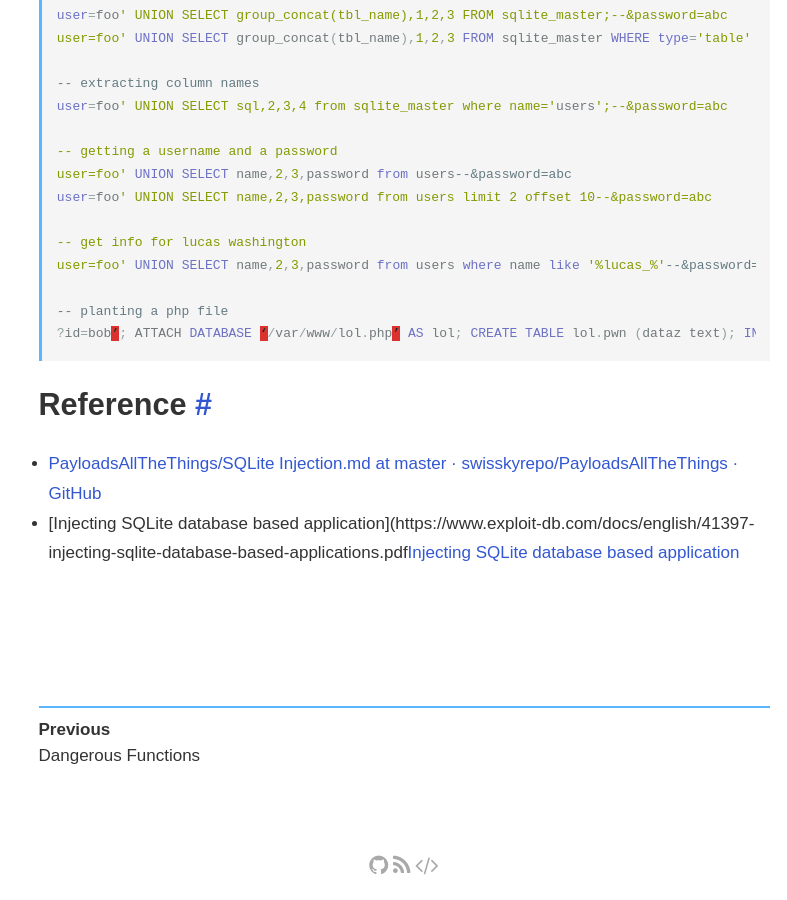
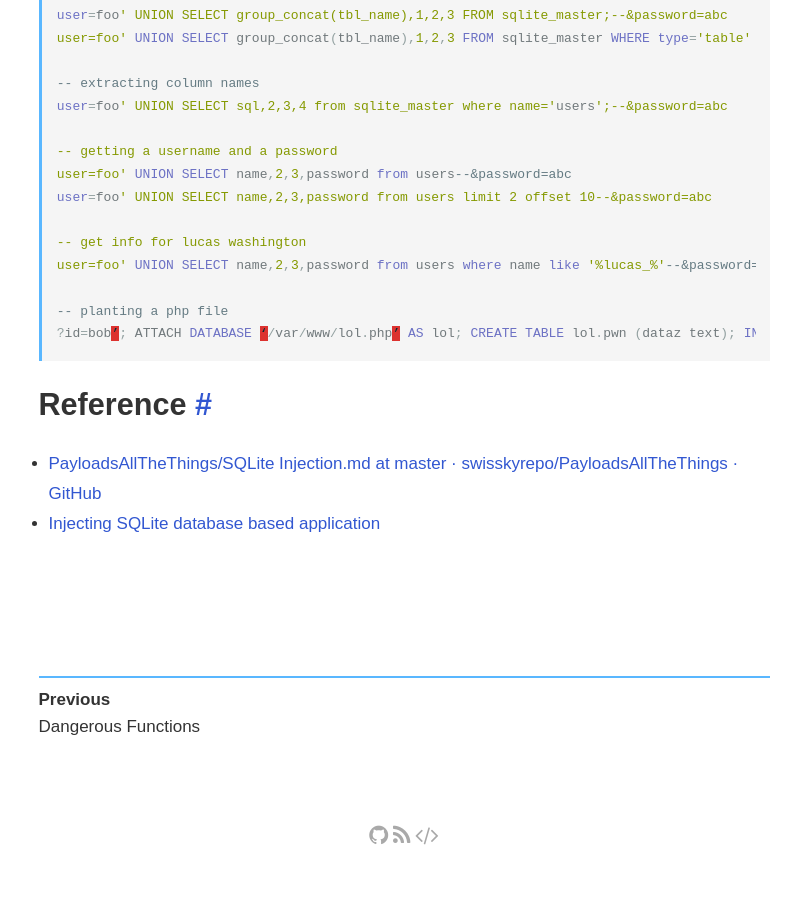
Before and after one commit to mvineza/spindel, a Jekyll site: the page built from _posts/2022-05-22-SQL-Injection--SQLite.md, in a window 1280 px wide and 900 px high, scrolled down 1141 px. Shown: the whole window, without its empty margins (236-1023 px from the left). Built offline with Jekyll 4.4.1, drawn with Linux system fonts in a browser that asks for light colours; comment, search, counter and statistics services are not loaded; after the commit the page ends 2011 px from its top, so only the background shows below that.

```diff
--- a/_posts/2022-05-22-SQL-Injection--SQLite.md
+++ b/_posts/2022-05-22-SQL-Injection--SQLite.md
@@ -56,6 +56,4 @@
 
 ## Reference
 * [PayloadsAllTheThings/SQLite Injection.md at master · swisskyrepo/PayloadsAllTheThings · GitHub](https://github.com/swisskyrepo/PayloadsAllTheThings/blob/master/SQL%20Injection/SQLite%20Injection.md)
-* [Injecting SQLite database
-based application](https://www.exploit-db.com/docs/english/41397-injecting-sqlite-database-based-applications.pdf[Injecting SQLite database
-based application](https://www.exploit-db.com/docs/english/41397-injecting-sqlite-database-based-applications.pdf)
+* [Injecting SQLite database based application](https://www.exploit-db.com/docs/english/41397-injecting-sqlite-database-based-applications.pdf)
```
